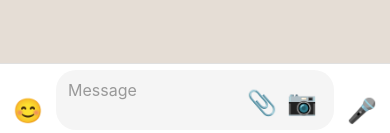
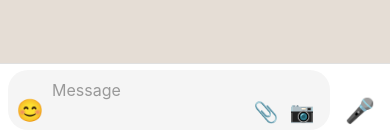
Before and after one commit to Crawford30/WhatsappChatKeyInput, a React Native app: screen / in a window 390 px wide. Shown: the part 708-841 px from the top of the page. Built offline with nearby package versions, Linux system fonts and the light colour scheme.

Commit message:
emoji mode, sticker mode

```diff
--- a/src/components/ChatInput.tsx
+++ b/src/components/ChatInput.tsx
@@ -202,18 +202,19 @@ export const ChatInput: React.FC<ChatInputProps> = ({ onSendMessage }) => {
         {/* Input Bar */}
         {!voiceRecording.isRecording && (
           <View style={styles.inputBar}>
-            {/* Panel Toggle Button (Emoji/Sticker/GIF) */}
+            {/* Text Input Wrapper */}
+            <View style={styles.inputWrapper}>
+              {/* Emoji/Panel Toggle Button - Inside input on left */}
               <TouchableOpacity
-              style={styles.iconButton}
+                style={styles.emojiButton}
                 onPress={handlePanelToggle}
                 activeOpacity={0.6}>
-              <Text style={styles.iconText}>
+                <Text style={styles.emojiIcon}>
                   {inputMode === InputMode.PANEL ? '⌨️' : '😊'}
                 </Text>
               </TouchableOpacity>
 
               {/* Text Input */}
-            <View style={styles.inputWrapper}>
               <TextInput
                 ref={inputRef}
                 style={styles.textInput}
@@ -230,35 +231,35 @@ export const ChatInput: React.FC<ChatInputProps> = ({ onSendMessage }) => {
               {text.length === 0 && (
                 <View style={styles.attachmentButtons}>
                   <TouchableOpacity
-                    style={styles.iconButton}
+                    style={styles.attachButton}
                     activeOpacity={0.6}>
-                    <Text style={styles.iconText}>📎</Text>
+                    <Text style={styles.attachIcon}>📎</Text>
                   </TouchableOpacity>
                   <TouchableOpacity
-                    style={styles.iconButton}
+                    style={styles.attachButton}
                     activeOpacity={0.6}>
-                    <Text style={styles.iconText}>📷</Text>
+                    <Text style={styles.attachIcon}>📷</Text>
                   </TouchableOpacity>
                 </View>
               )}
             </View>
 
-            {/* Send or Voice Button */}
+            {/* Send or Voice Button - Outside input on right */}
             {text.length > 0 ? (
               <TouchableOpacity
-                style={[styles.iconButton, styles.sendButton]}
+                style={[styles.actionButton, styles.sendButton]}
                 onPress={handleSendPress}
                 activeOpacity={0.6}>
                 <Text style={styles.sendIcon}>➤</Text>
               </TouchableOpacity>
             ) : (
               <TouchableOpacity
-                style={styles.iconButton}
+                style={styles.actionButton}
                 onLongPress={handleVoiceLongPress}
                 onPressOut={handleVoiceRelease}
                 activeOpacity={0.6}
                 delayLongPress={100}>
-                <Text style={styles.iconText}>🎤</Text>
+                <Text style={styles.voiceIcon}>🎤</Text>
               </TouchableOpacity>
             )}
           </View>
@@ -271,6 +272,7 @@ export const ChatInput: React.FC<ChatInputProps> = ({ onSendMessage }) => {
               <UnifiedPanel
                 onEmojiSelect={handleEmojiSelect}
                 onStickerSelect={handleStickerSelect}
+                onClose={hidePanel}
               />
             )}
           </Animated.View>
@@ -299,39 +301,61 @@ const styles = StyleSheet.create({
     alignItems: 'flex-end',
     backgroundColor: '#F5F5F5',
     borderRadius: 20,
-    paddingHorizontal: 12,
-    marginHorizontal: 8,
+    paddingLeft: 4,
+    paddingRight: 12,
     minHeight: 40,
     maxHeight: 100,
+  },
+  emojiButton: {
+    width: 36,
+    height: 36,
+    justifyContent: 'center',
+    alignItems: 'center',
+    marginBottom: 2,
+  },
+  emojiIcon: {
+    fontSize: 22,
   },
   textInput: {
     flex: 1,
     fontSize: 16,
     paddingVertical: 10,
-    paddingRight: 8,
+    paddingHorizontal: 4,
     color: '#000',
   },
   attachmentButtons: {
     flexDirection: 'row',
     alignItems: 'center',
-    paddingBottom: 8,
+    paddingBottom: 2,
   },
-  iconButton: {
-    width: 40,
-    height: 40,
+  attachButton: {
+    width: 32,
+    height: 32,
     justifyContent: 'center',
     alignItems: 'center',
+    marginLeft: 4,
   },
-  iconText: {
-    fontSize: 24,
+  attachIcon: {
+    fontSize: 20,
+  },
+  actionButton: {
+    width: 44,
+    height: 44,
+    justifyContent: 'center',
+    alignItems: 'center',
+    marginLeft: 8,
+    marginBottom: -2,
   },
   sendButton: {
     backgroundColor: '#25D366',
-    borderRadius: 20,
+    borderRadius: 22,
   },
   sendIcon: {
     fontSize: 20,
     color: '#FFFFFF',
+  },
+  voiceIcon: {
+    fontSize: 24,
   },
   panel: {
     overflow: 'hidden',
--- a/src/components/EmojiPicker.tsx
+++ b/src/components/EmojiPicker.tsx
@@ -65,15 +65,6 @@ export const EmojiPicker: React.FC<EmojiPickerProps> = ({ onEmojiSelect }) => {
 
   return (
     <View style={styles.container}>
-      {/* Horizontal Category Scrollbar */}
-      <ScrollView
-        horizontal
-        showsHorizontalScrollIndicator={false}
-        style={styles.categoryScrollView}
-        contentContainerStyle={styles.categoryBar}>
-        {EMOJI_CATEGORIES.map(renderCategoryTab)}
-      </ScrollView>
-
       {/* Emoji Grid */}
       <FlatList
         data={currentCategory?.emojis || []}
@@ -87,6 +78,16 @@ export const EmojiPicker: React.FC<EmojiPickerProps> = ({ onEmojiSelect }) => {
         windowSize={10}
         initialNumToRender={40}
       />
+
+      {/* Bottom Category Bar */}
+      <View style={styles.bottomBar}>
+        <ScrollView
+          horizontal
+          showsHorizontalScrollIndicator={false}
+          contentContainerStyle={styles.categoryScrollContent}>
+          {EMOJI_CATEGORIES.map(renderCategoryTab)}
+        </ScrollView>
+      </View>
     </View>
   );
 };
@@ -94,31 +95,7 @@ export const EmojiPicker: React.FC<EmojiPickerProps> = ({ onEmojiSelect }) => {
 const styles = StyleSheet.create({
   container: {
     flex: 1,
-    backgroundColor: '#0B141A', // WhatsApp dark background
-  },
-  categoryScrollView: {
-    borderBottomWidth: 1,
-    borderBottomColor: '#2A3942',
-    backgroundColor: '#1F2C34',
-  },
-  categoryBar: {
-    flexDirection: 'row',
-    paddingVertical: 8,
-    paddingHorizontal: 4,
-  },
-  categoryTab: {
-    width: 44,
-    height: 44,
-    justifyContent: 'center',
-    alignItems: 'center',
-    borderRadius: 8,
-    marginHorizontal: 2,
-  },
-  categoryTabActive: {
-    backgroundColor: '#2A3942',
-  },
-  categoryIcon: {
-    fontSize: 24,
+    backgroundColor: '#0B141A',
   },
   emojiGrid: {
     paddingHorizontal: 4,
@@ -132,6 +109,29 @@ const styles = StyleSheet.create({
     alignItems: 'center',
   },
   emoji: {
-    fontSize: 18, // Larger emojis
+    fontSize: 28,
+  },
+  bottomBar: {
+    borderTopWidth: 1,
+    borderTopColor: '#2A3942',
+    backgroundColor: '#1F2C34',
+  },
+  categoryScrollContent: {
+    paddingVertical: 8,
+    paddingHorizontal: 4,
+    gap: 4,
+  },
+  categoryTab: {
+    width: 44,
+    height: 44,
+    justifyContent: 'center',
+    alignItems: 'center',
+    borderRadius: 8,
+  },
+  categoryTabActive: {
+    backgroundColor: '#2A3942',
+  },
+  categoryIcon: {
+    fontSize: 24,
   },
 });
--- a/src/components/GifPicker.tsx
+++ b/src/components/GifPicker.tsx
@@ -7,18 +7,56 @@ import {
   StyleSheet,
   Dimensions,
   Image,
+  TextInput,
 } from 'react-native';
 import type { Sticker } from '../types/inputTypes';
 
 const { width } = Dimensions.get('window');
-const GIF_SIZE = width / 2 - 12;
+const GIF_SIZE = (width - 24) / 2;
 
 // Placeholder GIF data - in real app, integrate with Giphy/Tenor API
-const TRENDING_GIFS = Array.from({ length: 20 }, (_, i) => ({
-  id: `gif-${i}`,
-  image: `https://placekitten.com/300/30${i}`,
+const TRENDING_GIFS = [
+  {
+    id: 'gif-1',
+    image: 'https://picsum.photos/300/300?random=1',
     pack: 'trending',
-}));
+  },
+  {
+    id: 'gif-2',
+    image: 'https://picsum.photos/300/400?random=2',
+    pack: 'trending',
+  },
+  {
+    id: 'gif-3',
+    image: 'https://picsum.photos/300/350?random=3',
+    pack: 'trending',
+  },
+  {
+    id: 'gif-4',
+    image: 'https://picsum.photos/300/300?random=4',
+    pack: 'trending',
+  },
+  {
+    id: 'gif-5',
+    image: 'https://picsum.photos/300/400?random=5',
+    pack: 'trending',
+  },
+  {
+    id: 'gif-6',
+    image: 'https://picsum.photos/300/350?random=6',
+    pack: 'trending',
+  },
+  {
+    id: 'gif-7',
+    image: 'https://picsum.photos/300/300?random=7',
+    pack: 'trending',
+  },
+  {
+    id: 'gif-8',
+    image: 'https://picsum.photos/300/400?random=8',
+    pack: 'trending',
+  },
+];
 
 interface GifPickerProps {
   onGifSelect: (gif: Sticker) => void;
@@ -35,9 +73,17 @@ export const GifPicker: React.FC<GifPickerProps> = ({ onGifSelect }) => {
   );
 
   const renderGif = useCallback(
-    ({ item }: { item: Sticker }) => (
+    ({ item, index }: { item: Sticker; index: number }) => {
+      // Vary heights for masonry-like effect
+      const isOddRow = Math.floor(index / 2) % 2 === 1;
+      const isLeftColumn = index % 2 === 0;
+      const shouldBeTaller =
+        (isOddRow && isLeftColumn) || (!isOddRow && !isLeftColumn);
+      const gifHeight = shouldBeTaller ? GIF_SIZE * 1.3 : GIF_SIZE;
+
+      return (
         <TouchableOpacity
-        style={styles.gifButton}
+          style={[styles.gifButton, { height: gifHeight }]}
           onPress={() => handleGifPress(item)}
           activeOpacity={0.6}>
           <Image
@@ -46,7 +92,8 @@ export const GifPicker: React.FC<GifPickerProps> = ({ onGifSelect }) => {
             resizeMode="cover"
           />
         </TouchableOpacity>
-    ),
+      );
+    },
     [handleGifPress]
   );
 
@@ -54,8 +101,14 @@ export const GifPicker: React.FC<GifPickerProps> = ({ onGifSelect }) => {
     <View style={styles.container}>
       {/* Search Bar */}
       <View style={styles.searchContainer}>
-        <Text style={styles.searchIcon}>🔍</Text>
-        <Text style={styles.searchPlaceholder}>Search GIFs</Text>
+        <Text style={styles.searchIconText}>🔍</Text>
+        <TextInput
+          style={styles.searchInput}
+          placeholder="Search GIFs"
+          placeholderTextColor="#8696A0"
+          value={searchQuery}
+          onChangeText={setSearchQuery}
+        />
       </View>
 
       {/* GIF Grid */}
@@ -69,7 +122,7 @@ export const GifPicker: React.FC<GifPickerProps> = ({ onGifSelect }) => {
         columnWrapperStyle={styles.columnWrapper}
       />
 
-      {/* Powered by Tenor/Giphy */}
+      {/* Powered by Footer */}
       <View style={styles.footer}>
         <Text style={styles.footerText}>Powered by GIPHY</Text>
       </View>
@@ -92,13 +145,16 @@ const styles = StyleSheet.create({
     margin: 12,
     marginBottom: 8,
   },
-  searchIcon: {
+  searchIconText: {
     fontSize: 16,
     marginRight: 8,
+    opacity: 0.7,
   },
-  searchPlaceholder: {
+  searchInput: {
+    flex: 1,
     fontSize: 15,
-    color: '#8696A0',
+    color: '#FFFFFF',
+    padding: 0,
   },
   gifGrid: {
     paddingHorizontal: 8,
@@ -110,7 +166,6 @@ const styles = StyleSheet.create({
   },
   gifButton: {
     width: GIF_SIZE,
-    height: GIF_SIZE,
     marginBottom: 8,
     borderRadius: 8,
     overflow: 'hidden',
--- a/src/components/StickerPicker.tsx
+++ b/src/components/StickerPicker.tsx
@@ -7,12 +7,13 @@ import {
   StyleSheet,
   Dimensions,
   Image,
+  ScrollView,
 } from 'react-native';
 import { STICKER_PACKS } from '../data/stickerData';
 import type { Sticker } from '../types/inputTypes';
 
 const { width } = Dimensions.get('window');
-const STICKER_SIZE = width / 4;
+const STICKER_SIZE = (width - 32) / 4;
 const NUM_COLUMNS = 4;
 
 interface StickerPickerProps {
@@ -30,7 +31,7 @@ export const StickerPicker: React.FC<StickerPickerProps> = ({
     (sticker: Sticker) => {
       onStickerSelect(sticker);
     },
-    [onStickerSelect],
+    [onStickerSelect]
   );
 
   const renderSticker = useCallback(
@@ -38,42 +39,67 @@ export const StickerPicker: React.FC<StickerPickerProps> = ({
       <TouchableOpacity
         style={styles.stickerButton}
         onPress={() => handleStickerPress(item)}
-        activeOpacity={0.6}
-      >
+        activeOpacity={0.6}>
+        <View style={styles.stickerImageContainer}>
           <Image
             source={{ uri: item.image }}
             style={styles.stickerImage}
             resizeMode="contain"
           />
+        </View>
       </TouchableOpacity>
     ),
-    [handleStickerPress],
+    [handleStickerPress]
   );
 
   const renderPackTab = useCallback(
-    (pack: (typeof STICKER_PACKS)[0]) => (
+    (pack: (typeof STICKER_PACKS)[0]) => {
+      const isActive = selectedPack === pack.id;
+
+      return (
         <TouchableOpacity
           key={pack.id}
-        style={[
-          styles.packTab,
-          selectedPack === pack.id && styles.packTabActive,
-        ]}
+          style={[styles.packTab, isActive && styles.packTabActive]}
           onPress={() => setSelectedPack(pack.id)}
-        activeOpacity={0.7}
-      >
+          activeOpacity={0.7}>
+          <View style={styles.packIconContainer}>
             <Text style={styles.packIcon}>{pack.icon}</Text>
+          </View>
+          {isActive && <View style={styles.packActiveIndicator} />}
         </TouchableOpacity>
+      );
+    },
+    [selectedPack]
+  );
+
+  // Header with Create button and pack info
+  const renderHeader = useCallback(
+    () => (
+      <View style={styles.headerContainer}>
+        <View style={styles.createSection}>
+          <View style={styles.createButton}>
+            <View style={styles.createIconCircle}>
+              <Text style={styles.createIcon}>✏️</Text>
+            </View>
+            <Text style={styles.createText}>Create</Text>
+          </View>
+        </View>
+
+        {/* Display current pack stickers below */}
+      </View>
     ),
-    [selectedPack],
+    []
   );
 
   return (
     <View style={styles.container}>
+      {/* Stickers Grid */}
       <FlatList
         data={currentPack?.stickers || []}
         renderItem={renderSticker}
         keyExtractor={item => item.id}
         numColumns={NUM_COLUMNS}
+        ListHeaderComponent={renderHeader}
         contentContainerStyle={styles.stickerGrid}
         showsVerticalScrollIndicator={false}
         removeClippedSubviews={true}
@@ -81,19 +107,56 @@ export const StickerPicker: React.FC<StickerPickerProps> = ({
         windowSize={5}
         initialNumToRender={16}
       />
-      <View style={styles.packBar}>{STICKER_PACKS.map(renderPackTab)}</View>
+
+      {/* Bottom Pack Bar */}
+      <View style={styles.bottomBar}>
+        <ScrollView
+          horizontal
+          showsHorizontalScrollIndicator={false}
+          contentContainerStyle={styles.packScrollContent}>
+          {STICKER_PACKS.map(renderPackTab)}
+        </ScrollView>
+      </View>
     </View>
   );
 };
 
 const styles = StyleSheet.create({
   container: {
-    height: 350,
-    backgroundColor: '#FFFFFF',
+    flex: 1,
+    backgroundColor: '#0B141A',
+  },
+  headerContainer: {
+    paddingTop: 12,
+    paddingBottom: 8,
+  },
+  createSection: {
+    paddingHorizontal: 16,
+    marginBottom: 8,
+  },
+  createButton: {
+    alignItems: 'center',
+    width: STICKER_SIZE - 16,
+  },
+  createIconCircle: {
+    width: 56,
+    height: 56,
+    borderRadius: 28,
+    backgroundColor: '#00A884',
+    justifyContent: 'center',
+    alignItems: 'center',
+    marginBottom: 6,
+  },
+  createIcon: {
+    fontSize: 24,
+  },
+  createText: {
+    fontSize: 13,
+    color: '#8696A0',
+    fontWeight: '500',
   },
   stickerGrid: {
-    paddingHorizontal: 4,
-    paddingTop: 8,
+    paddingHorizontal: 8,
   },
   stickerButton: {
     width: STICKER_SIZE,
@@ -102,29 +165,52 @@ const styles = StyleSheet.create({
     alignItems: 'center',
     padding: 8,
   },
-  stickerImage: {
+  stickerImageContainer: {
     width: STICKER_SIZE - 16,
     height: STICKER_SIZE - 16,
+    backgroundColor: '#1F2C34',
+    borderRadius: 8,
+    overflow: 'hidden',
   },
-  packBar: {
-    flexDirection: 'row',
+  stickerImage: {
+    width: '100%',
+    height: '100%',
+  },
+  bottomBar: {
     borderTopWidth: 1,
-    borderTopColor: '#E0E0E0',
-    backgroundColor: '#F5F5F5',
+    borderTopColor: '#2A3942',
+    backgroundColor: '#1F2C34',
+  },
+  packScrollContent: {
     paddingVertical: 8,
-    paddingHorizontal: 4,
+    paddingHorizontal: 8,
+    gap: 8,
   },
   packTab: {
-    flex: 1,
+    alignItems: 'center',
+    justifyContent: 'center',
+    paddingHorizontal: 8,
+  },
+  packTabActive: {
+    // Active styling handled by indicator
+  },
+  packIconContainer: {
+    width: 40,
     height: 40,
     justifyContent: 'center',
     alignItems: 'center',
-    borderRadius: 8,
-  },
-  packTabActive: {
-    backgroundColor: '#E8E8E8',
   },
   packIcon: {
-    fontSize: 24,
+    fontSize: 28,
+  },
+  packActiveIndicator: {
+    position: 'absolute',
+    bottom: -8,
+    left: '50%',
+    marginLeft: -15,
+    width: 30,
+    height: 3,
+    backgroundColor: '#00A884',
+    borderRadius: 2,
   },
 });
--- a/src/components/UnifiedPanel.tsx
+++ b/src/components/UnifiedPanel.tsx
@@ -1,26 +1,20 @@
 import React, { useState, useCallback } from 'react';
-import {
-  View,
-  Text,
-  TouchableOpacity,
-  StyleSheet,
-  Dimensions,
-} from 'react-native';
+import { View, Text, TouchableOpacity, StyleSheet } from 'react-native';
 import { PanelType, Sticker } from '../types/inputTypes';
 import { EmojiPicker } from './EmojiPicker';
 import { StickerPicker } from './StickerPicker';
 import { GifPicker } from './GifPicker';
 
-const { width } = Dimensions.get('window');
-
 interface UnifiedPanelProps {
   onEmojiSelect: (emoji: string) => void;
   onStickerSelect: (sticker: Sticker) => void;
+  onClose: () => void;
 }
 
 export const UnifiedPanel: React.FC<UnifiedPanelProps> = ({
   onEmojiSelect,
   onStickerSelect,
+  onClose,
 }) => {
   const [activePanelType, setActivePanelType] = useState<PanelType>(
     PanelType.EMOJI
@@ -48,21 +42,32 @@ export const UnifiedPanel: React.FC<UnifiedPanelProps> = ({
 
   return (
     <View style={styles.container}>
-      {/* Top Tab Bar - WhatsApp Style */}
+      {/* Top Tab Bar */}
       <View style={styles.topTabBar}>
-        <View style={styles.searchContainer}>
-          <Text style={styles.searchIcon}>🔍</Text>
+        {/* Search Icon - Only visible in EMOJI mode */}
+        <View style={styles.leftSection}>
+          {activePanelType === PanelType.EMOJI && (
+            <TouchableOpacity style={styles.searchButton}>
+              <Text style={styles.searchIcon}>🔍</Text>
+            </TouchableOpacity>
+          )}
         </View>
 
+        {/* Center Tabs */}
         <View style={styles.tabsContainer}>
           {renderPanelTab(PanelType.EMOJI, 'EMOJI')}
           {renderPanelTab(PanelType.GIF, 'GIF')}
           {renderPanelTab(PanelType.STICKER, 'STICKER')}
         </View>
 
-        <TouchableOpacity style={styles.closeButton}>
-          <Text style={styles.closeIcon}>✕</Text>
-        </TouchableOpacity>
+        {/* Close Button - Only visible in EMOJI mode */}
+        <View style={styles.rightSection}>
+          {activePanelType === PanelType.EMOJI && (
+            <TouchableOpacity style={styles.closeButton} onPress={onClose}>
+              <Text style={styles.closeIcon}>✕</Text>
+            </TouchableOpacity>
+          )}
+        </View>
       </View>
 
       {/* Panel Content */}
@@ -84,18 +89,22 @@ export const UnifiedPanel: React.FC<UnifiedPanelProps> = ({
 const styles = StyleSheet.create({
   container: {
     height: 350,
-    backgroundColor: '#1F2C34', // Dark theme like WhatsApp
+    backgroundColor: '#1F2C34',
   },
   topTabBar: {
     flexDirection: 'row',
     alignItems: 'center',
     backgroundColor: '#1F2C34',
-    paddingHorizontal: 8,
+    paddingHorizontal: 4,
     paddingVertical: 8,
     borderBottomWidth: 1,
     borderBottomColor: '#2A3942',
   },
-  searchContainer: {
+  leftSection: {
+    width: 48,
+    alignItems: 'center',
+  },
+  searchButton: {
     width: 40,
     height: 40,
     justifyContent: 'center',
@@ -103,13 +112,13 @@ const styles = StyleSheet.create({
   },
   searchIcon: {
     fontSize: 20,
-    color: '#8696A0',
+    opacity: 0.7,
   },
   tabsContainer: {
     flex: 1,
     flexDirection: 'row',
     justifyContent: 'center',
-    gap: 20,
+    gap: 24,
   },
   panelTab: {
     paddingVertical: 8,
@@ -123,7 +132,7 @@ const styles = StyleSheet.create({
     letterSpacing: 0.5,
   },
   tabLabelActive: {
-    color: '#00A884', // WhatsApp green
+    color: '#00A884',
   },
   activeIndicator: {
     position: 'absolute',
@@ -134,6 +143,10 @@ const styles = StyleSheet.create({
     backgroundColor: '#00A884',
     borderRadius: 2,
   },
+  rightSection: {
+    width: 48,
+    alignItems: 'center',
+  },
   closeButton: {
     width: 40,
     height: 40,
@@ -143,9 +156,10 @@ const styles = StyleSheet.create({
   closeIcon: {
     fontSize: 18,
     color: '#8696A0',
+    fontWeight: '300',
   },
   panelContent: {
     flex: 1,
-    backgroundColor: '#0B141A', // Darker background
+    backgroundColor: '#0B141A',
   },
 });
```
Also changed, not shown: src/components/VoiceRecorder.tsx (+3 -4 lines). Lines whose indentation alone changed are shown as unchanged.
